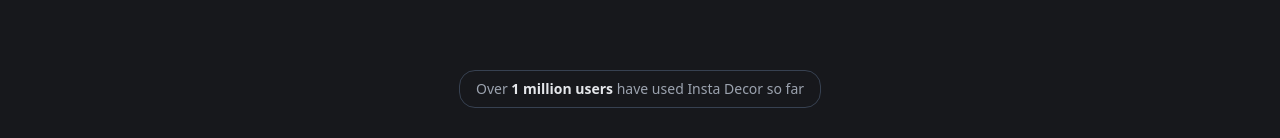
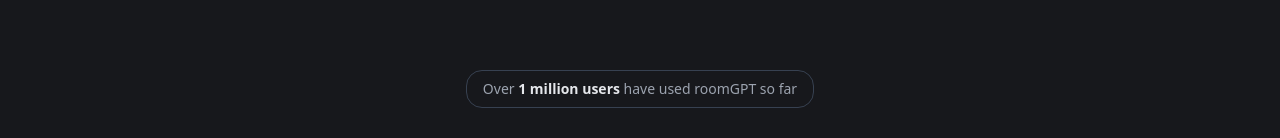
Before and after one commit to hhouaiss/instadecor, a Next.js app: page /dream in a window 1280 px wide. Shown: the part 140-278 px from the top of the page. Built offline with nearby package versions, Linux system fonts and the light colour scheme; no server answers; what uploader would draw is missing.

Commit message:
adding time to loading

```diff
--- a/pages/dream.tsx
+++ b/pages/dream.tsx
@@ -151,7 +151,7 @@ const Home: NextPage = () => {
           >
             Over{" "}
             <span className="font-semibold text-gray-200">1 million users</span>{" "}
-            have used Insta Decor so far
+            have used roomGPT so far
           </a>
         )}
         <h1 className="mx-auto max-w-4xl font-display text-4xl font-bold tracking-normal text-slate-100 sm:text-6xl mb-5">
@@ -338,7 +338,7 @@ const Home: NextPage = () => {
                   className="bg-blue-500 rounded-full text-white font-medium px-4 pt-2 pb-3 mt-8 w-40"
                 >
                   <span className="pt-4">
-                    <LoadingDots color="white" style="large" />
+                    <LoadingDots time={10} color="white" style="large" />
                   </span>
                 </button>
               )}
```
